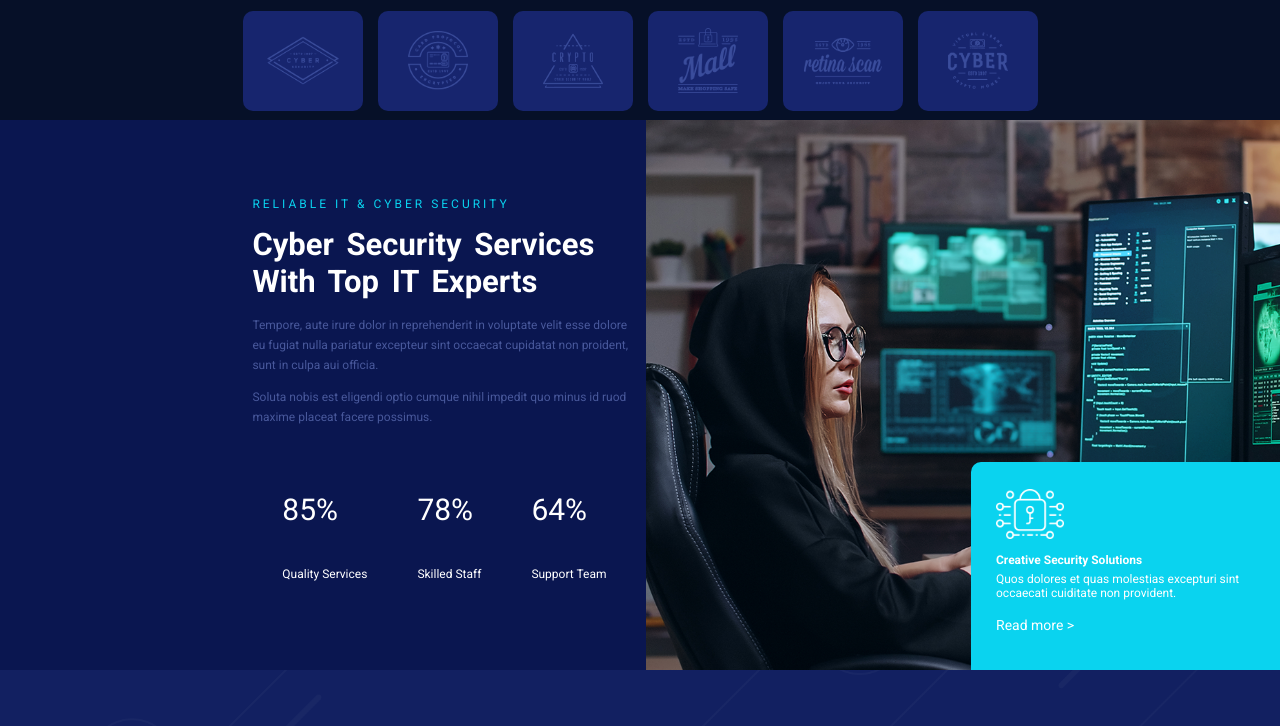
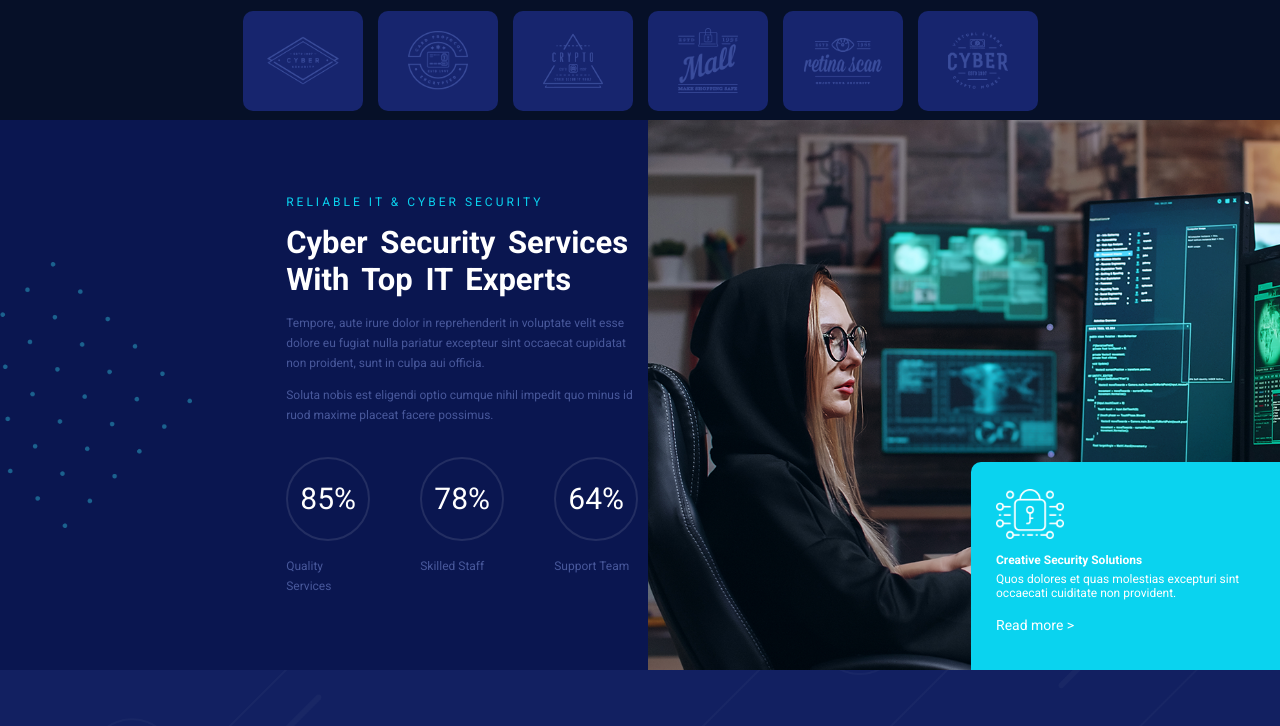
Before and after one commit to Michnowicz/ROMAN_ALEKSANDER_MOLENSTARS, a plain HTML site: page index.html in a window 1280 px wide. Shown: the part 880-1606 px from the top of the page. Drawn offline with Linux system fonts and the light colour scheme.

Commit message:
background update

```diff
--- a/CSS/style.css
+++ b/CSS/style.css
@@ -329,6 +329,10 @@ h3 {
     width: 100%;
     height: 550px;
     background-color: #0a1650;
+    background-image: url(../Assets/images/dots-img-reversed.png);
+    background-repeat: no-repeat;
+    background-size: 15%;
+    background-position: 0% 50%;
 
     display: flex;
     flex-direction: row;
@@ -337,18 +341,19 @@ h3 {
 }
 
 #mainCont6 {
-    width: 30%;
+    width: 50%;
 
     display: flex;
-    justify-content: center;
-    flex-direction: column;
-    align-items: flex-end;
+    justify-content: flex-end;
+    flex-direction: row;
+    align-items: center;
 }
 
 #mainText6 {
+    margin-left: 60%;
     display: flex;
     flex-direction: column;
-    justify-content: center;
+    justify-content: flex-end;
     align-items: flex-start;
 }
 
@@ -370,10 +375,15 @@ h3 {
 #mainText6 p:first-of-type {
     margin-bottom: 0;
     margin-top: 15px;
+    font-size: 12px;
+    line-height: 20px;
+    color: #48589b;
 }
 
 #mainText6 p:last-of-type {
-    margin-bottom: 35px;
+    font-size: 12px;
+    line-height: 20px;
+    color: #48589b;
 }
 
 #percent {
@@ -384,13 +394,32 @@ h3 {
     gap: 50px;
 }
 
-.percentText p:first-of-type {
-    font-size: 30px;
+.percentText {
+    display: flex;
+    flex-direction: column;
+    margin-top: 20px;
 }
 
-.percentText p:last-of-type {
+.percentText div {
+    aspect-ratio: 1/1;
+    width: 80px;
+    border: 2px solid rgba(255, 255, 255, 10%);
+    border-radius: 50%;
+
+    display: flex;
+    justify-content: center;
+    align-items: center;
+
+}
+
+.percentText div span {
+    font-size: 30px;
+    margin: 0;
+}
+
+.percentText p {
     font-size: 12px;
-    margin-top: 40px;
+    margin: 0;
 }
 
 
@@ -550,9 +579,9 @@ h3 {
     width: 100%;
     height: 600px;
     background-color: #0a1650;
-    background-image: url(../Assets/images/dots-img.png);
+    background-image: url(../Assets/images/dots-img-reversed.png);
     background-repeat: no-repeat;
-    background-position:0% 45%;
+    background-position:0% 42%;
     background-size: 15%;
 
     display: flex;
--- a/index.html
+++ b/index.html
@@ -86,19 +86,19 @@
                     <h2>Cyber Security Services With Top IT Experts</h2>
                     <p>Tempore, aute irure dolor in reprehenderit in voluptate velit esse dolore eu fugiat nulla pariatur excepteur sint occaecat cupidatat non proident, sunt in culpa aui officia.</p>
                     <p>Soluta nobis est eligendi optio cumque nihil impedit quo minus id ruod maxime placeat facere possimus.</p>
-                </div>
                     <div id="percent">
                         <div class="percentText">
-                        <p>85%</p>
+                            <div><span>85%</span></div>
                             <p>Quality Services</p>
                         </div>
                         <div class="percentText">
-                        <p>78%</p>
+                            <div><span>78%</span></div>
                             <p>Skilled Staff</p>
                         </div>
                         <div class="percentText">
-                        <p>64%</p>
+                            <div><span>64%</span></div>
                             <p>Support Team</p>
+                        </div>
                     </div>
                 </div>
             </div>
```
Also changed, not shown: Assets/images/dots-img-reversed.png (added). Lines whose indentation alone changed are shown as unchanged.
